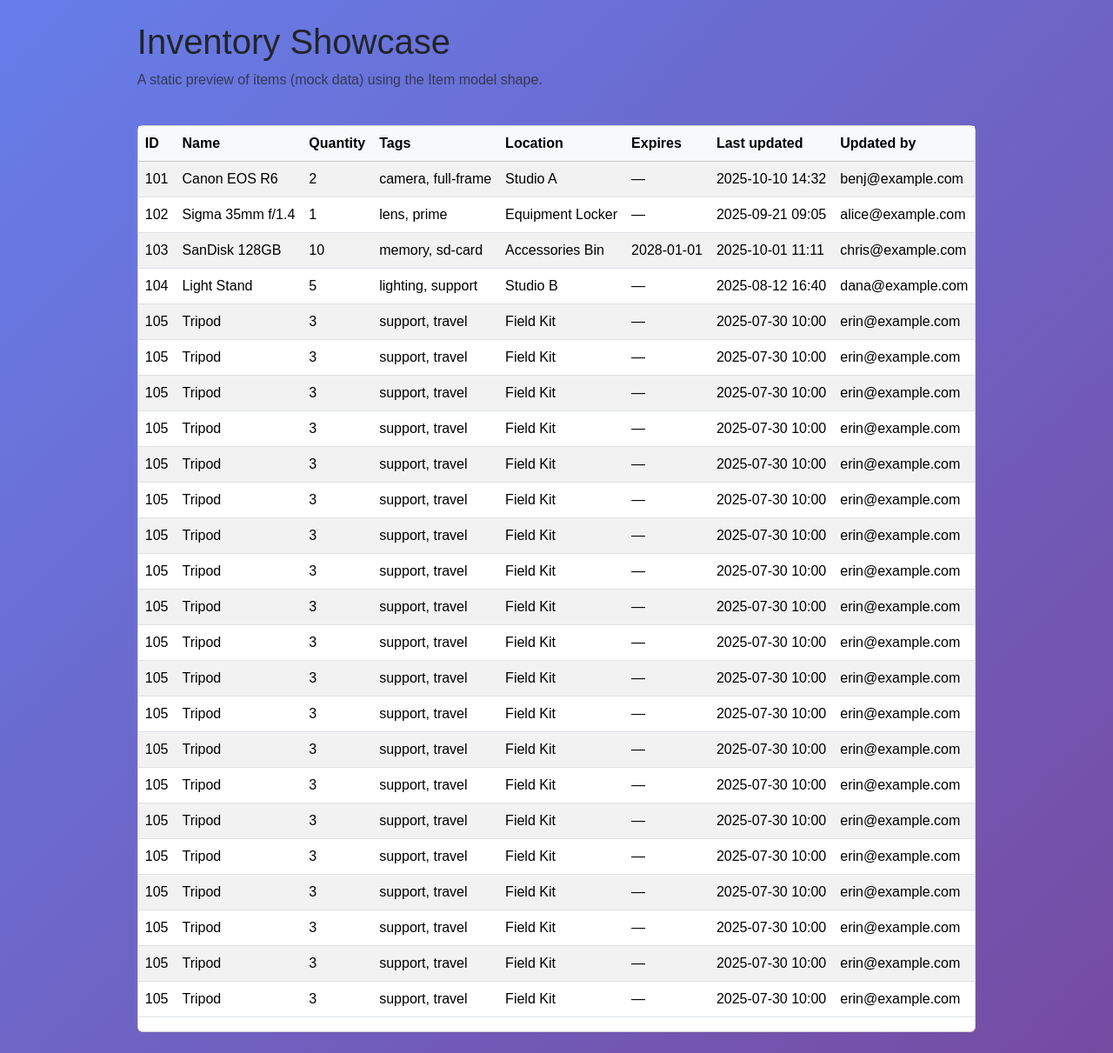
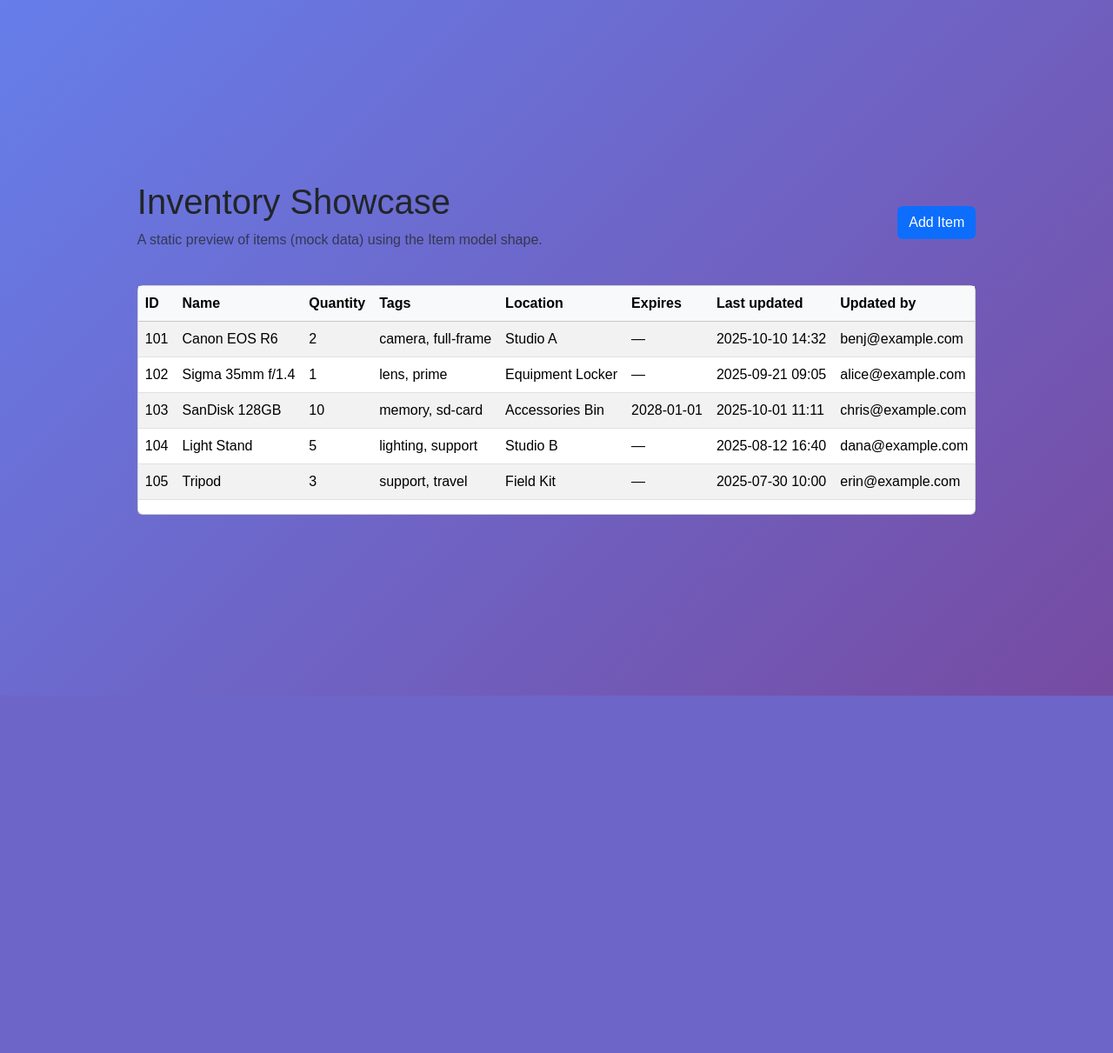
Before and after one commit to benj652/Photography-Management, a Flask app: page /home/ in a window 1280 px wide. Shown: the whole page at 87% size. After the commit the page ends 800 px from the top, so only its background shows below. Run offline with Flask 3, Linux system fonts and the light colour scheme; some libraries are stand-ins or nearby versions.

Commit message:
Add item button and popup

```diff
--- a/app.py
+++ b/app.py
@@ -2,10 +2,11 @@ from flask import Flask, redirect, url_for
 from flask_login import LoginManager
 
 from models import db, User
-from views import auth_blueprint, home_blueprint, init_oauth
+from views import auth_blueprint, home_blueprint, item_blueprint, init_oauth
 from constants import (
     AUTH_PREFIX,
     HOME_PREFIX,
+    ITEM_PREFIX,
     NOT_FOUND_ROUTE,
     SECRET_KEY,
     SQLALCHEMY_DATABASE_URI,
@@ -41,6 +42,7 @@ init_oauth(app)
 
 app.register_blueprint(auth_blueprint, url_prefix=AUTH_PREFIX)
 app.register_blueprint(home_blueprint, url_prefix=HOME_PREFIX)
+app.register_blueprint(item_blueprint, url_prefix=ITEM_PREFIX)
 
 
 @app.errorhandler(404)
--- a/constants.py
+++ b/constants.py
@@ -14,6 +14,9 @@ AUTH_REDIRECT_URI = "auth.authorize"
 # home routes
 HOME_PREFIX = "/home"
 NOT_FOUND_ROUTE = "home.home"
+
+# item routes
+ITEM_PREFIX = "/items"
 
 # Template constants
 LOGIN_TEMPLATE = "login.html"
--- a/templates/home.html
+++ b/templates/home.html
@@ -8,6 +8,9 @@
 		<div>
 			<h1 class="display-6">Inventory Showcase</h1>
 			<p class="text-muted">A static preview of items (mock data) using the Item model shape.</p>
+		</div>
+		<div class="ms-auto">
+			<button id="openAddItemBtn" class="btn btn-primary" data-bs-toggle="modal" data-bs-target="#addItemModal">Add Item</button>
 		</div>
 	</div>
 
@@ -50,4 +53,67 @@
 	</div>
 
 </div>
+
+<!-- Add Item Modal -->
+<div class="modal fade" id="addItemModal" tabindex="-1" aria-labelledby="addItemModalLabel" aria-hidden="true">
+	<div class="modal-dialog">
+		<div class="modal-content">
+			<form method="post" action="{{ url_for('item.create_item') }}">
+				<div class="modal-header">
+					<h5 class="modal-title" id="addItemModalLabel">Add Item</h5>
+					<button type="button" class="btn-close" data-bs-dismiss="modal" aria-label="Close"></button>
+				</div>
+				<div class="modal-body">
+					<div class="mb-3">
+						<label for="name" class="form-label">Name</label>
+						<input id="name" name="name" class="form-control" required />
+					</div>
+					<div class="mb-3">
+						<label for="quantity" class="form-label">Quantity</label>
+						<input id="quantity" name="quantity" type="number" min="0" class="form-control" value="1" />
+					</div>
+					<div class="mb-3">
+						<label for="tags" class="form-label">Tags (comma-separated)</label>
+						<input id="tags" name="tags" class="form-control" placeholder="camera, lens" />
+					</div>
+					<div class="mb-3">
+						<label for="location_id" class="form-label">Location ID (optional)</label>
+						<input id="location_id" name="location_id" class="form-control" />
+					</div>
+					<div class="mb-3">
+						<label for="expires" class="form-label">Expires</label>
+						<input id="expires" name="expires" type="date" class="form-control" />
+					</div>
+								{# updated_by is set server-side from the logged-in user; do not allow clients to supply it #}
+				</div>
+				<div class="modal-footer">
+					<button type="button" class="btn btn-secondary" data-bs-dismiss="modal">Close</button>
+					<button type="submit" class="btn btn-primary">Create</button>
+				</div>
+			</form>
+		</div>
+	</div>
+</div>
+<script>
+document.addEventListener('DOMContentLoaded', function () {
+	var btn = document.getElementById('openAddItemBtn');
+	if (!btn) return;
+	btn.addEventListener('click', function (e) {
+		try {
+			if (typeof bootstrap !== 'undefined' && bootstrap.Modal) {
+				var modalEl = document.getElementById('addItemModal');
+				if (modalEl) {
+					var m = bootstrap.Modal.getOrCreateInstance(modalEl);
+					m.show();
+				}
+			} else {
+				console.warn('Bootstrap JS not found; modal may not work.');
+			}
+		} catch (err) {
+			console.error('Error showing modal:', err);
+		}
+	});
+});
+</script>
+
 {% endblock %}
--- a/templates/index.html
+++ b/templates/index.html
@@ -13,5 +13,25 @@
       {% block content %}{% endblock %}
     </main>
     <script src="https://cdn.jsdelivr.net/npm/bootstrap@5.3.8/dist/js/bootstrap.bundle.min.js" integrity="sha384-YvpcrYf0tY3lHB60NNkmXc5s9fDVZLESaAA55NDzOxhy9GkcIdslK1eN7N6jIeHz" crossorigin="anonymous"></script>
+
+    <!-- Runtime fallback: if bootstrap isn't available (CDN blocked), attempt to load an alternate CDN copy -->
+    <script>
+      (function(){
+        try {
+          if (typeof bootstrap === 'undefined') {
+            console.warn('Bootstrap JS not detected — attempting fallback CDN load');
+            var s = document.createElement('script');
+            s.src = 'https://unpkg.com/bootstrap@5.3.8/dist/js/bootstrap.bundle.min.js';
+            s.onload = function(){ console.log('Bootstrap loaded via fallback (unpkg)'); };
+            s.onerror = function(){
+              console.warn('Fallback CDN failed — no bootstrap JS available');
+            };
+            document.body.appendChild(s);
+          }
+        } catch (err) {
+          console.error('Error while attempting bootstrap fallback:', err);
+        }
+      })();
+    </script>
   </body>
 </html>
--- a/views/home_views.py
+++ b/views/home_views.py
@@ -59,197 +59,6 @@ def home():
             'last_updated': '2025-07-30 10:00',
             'updated_by': 'erin@example.com',
         },
-                {
-            'id': 105,
-            'name': 'Tripod',
-            'quantity': 3,
-            'tags': 'support, travel',
-            'location': 'Field Kit',
-            'expires': '—',
-            'last_updated': '2025-07-30 10:00',
-            'updated_by': 'erin@example.com',
-        },
-                {
-            'id': 105,
-            'name': 'Tripod',
-            'quantity': 3,
-            'tags': 'support, travel',
-            'location': 'Field Kit',
-            'expires': '—',
-            'last_updated': '2025-07-30 10:00',
-            'updated_by': 'erin@example.com',
-        },
-                {
-            'id': 105,
-            'name': 'Tripod',
-            'quantity': 3,
-            'tags': 'support, travel',
-            'location': 'Field Kit',
-            'expires': '—',
-            'last_updated': '2025-07-30 10:00',
-            'updated_by': 'erin@example.com',
-        },
-                {
-            'id': 105,
-            'name': 'Tripod',
-            'quantity': 3,
-            'tags': 'support, travel',
-            'location': 'Field Kit',
-            'expires': '—',
-            'last_updated': '2025-07-30 10:00',
-            'updated_by': 'erin@example.com',
-        },
-                {
-            'id': 105,
-            'name': 'Tripod',
-            'quantity': 3,
-            'tags': 'support, travel',
-            'location': 'Field Kit',
-            'expires': '—',
-            'last_updated': '2025-07-30 10:00',
-            'updated_by': 'erin@example.com',
-        },
-
-                {
-            'id': 105,
-            'name': 'Tripod',
-            'quantity': 3,
-            'tags': 'support, travel',
-            'location': 'Field Kit',
-            'expires': '—',
-            'last_updated': '2025-07-30 10:00',
-            'updated_by': 'erin@example.com',
-        },
-                {
-            'id': 105,
-            'name': 'Tripod',
-            'quantity': 3,
-            'tags': 'support, travel',
-            'location': 'Field Kit',
-            'expires': '—',
-            'last_updated': '2025-07-30 10:00',
-            'updated_by': 'erin@example.com',
-        },
-                {
-            'id': 105,
-            'name': 'Tripod',
-            'quantity': 3,
-            'tags': 'support, travel',
-            'location': 'Field Kit',
-            'expires': '—',
-            'last_updated': '2025-07-30 10:00',
-            'updated_by': 'erin@example.com',
-        },
-                {
-            'id': 105,
-            'name': 'Tripod',
-            'quantity': 3,
-            'tags': 'support, travel',
-            'location': 'Field Kit',
-            'expires': '—',
-            'last_updated': '2025-07-30 10:00',
-            'updated_by': 'erin@example.com',
-        },
-                {
-            'id': 105,
-            'name': 'Tripod',
-            'quantity': 3,
-            'tags': 'support, travel',
-            'location': 'Field Kit',
-            'expires': '—',
-            'last_updated': '2025-07-30 10:00',
-            'updated_by': 'erin@example.com',
-        },
-                {
-            'id': 105,
-            'name': 'Tripod',
-            'quantity': 3,
-            'tags': 'support, travel',
-            'location': 'Field Kit',
-            'expires': '—',
-            'last_updated': '2025-07-30 10:00',
-            'updated_by': 'erin@example.com',
-        },
-                {
-            'id': 105,
-            'name': 'Tripod',
-            'quantity': 3,
-            'tags': 'support, travel',
-            'location': 'Field Kit',
-            'expires': '—',
-            'last_updated': '2025-07-30 10:00',
-            'updated_by': 'erin@example.com',
-        },
-                {
-            'id': 105,
-            'name': 'Tripod',
-            'quantity': 3,
-            'tags': 'support, travel',
-            'location': 'Field Kit',
-            'expires': '—',
-            'last_updated': '2025-07-30 10:00',
-            'updated_by': 'erin@example.com',
-        },
-                {
-            'id': 105,
-            'name': 'Tripod',
-            'quantity': 3,
-            'tags': 'support, travel',
-            'location': 'Field Kit',
-            'expires': '—',
-            'last_updated': '2025-07-30 10:00',
-            'updated_by': 'erin@example.com',
-        },
-                {
-            'id': 105,
-            'name': 'Tripod',
-            'quantity': 3,
-            'tags': 'support, travel',
-            'location': 'Field Kit',
-            'expires': '—',
-            'last_updated': '2025-07-30 10:00',
-            'updated_by': 'erin@example.com',
-        },
-                {
-            'id': 105,
-            'name': 'Tripod',
-            'quantity': 3,
-            'tags': 'support, travel',
-            'location': 'Field Kit',
-            'expires': '—',
-            'last_updated': '2025-07-30 10:00',
-            'updated_by': 'erin@example.com',
-        },
-                {
-            'id': 105,
-            'name': 'Tripod',
-            'quantity': 3,
-            'tags': 'support, travel',
-            'location': 'Field Kit',
-            'expires': '—',
-            'last_updated': '2025-07-30 10:00',
-            'updated_by': 'erin@example.com',
-        },
-                {
-            'id': 105,
-            'name': 'Tripod',
-            'quantity': 3,
-            'tags': 'support, travel',
-            'location': 'Field Kit',
-            'expires': '—',
-            'last_updated': '2025-07-30 10:00',
-            'updated_by': 'erin@example.com',
-        },
-                {
-            'id': 105,
-            'name': 'Tripod',
-            'quantity': 3,
-            'tags': 'support, travel',
-            'location': 'Field Kit',
-            'expires': '—',
-            'last_updated': '2025-07-30 10:00',
-            'updated_by': 'erin@example.com',
-        },
 
     ]
 
```
Also changed, not shown: views/item_views.py (+139 -3 lines).
